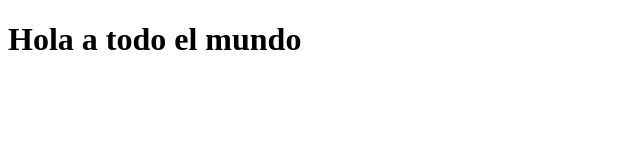
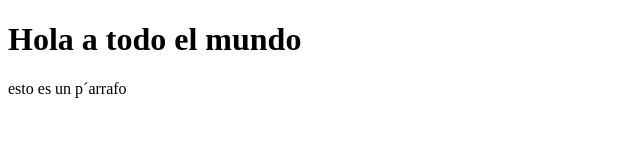
Before and after one commit to jbujeda/coursera, a plain HTML site: page site/index.html in a window 1280 px wide. Shown: the whole page, without its empty margins (0-640 px from the left). Drawn offline with Linux system fonts and the light colour scheme.

Commit message:
mi primera pagina modificada

```diff
--- a/site/index.html
+++ b/site/index.html
@@ -5,5 +5,6 @@
 </head>
 <body>
 <h1>Hola a todo el mundo</h1>
+<p>esto es un p´arrafo</p>
 </body>
 </html>
```
